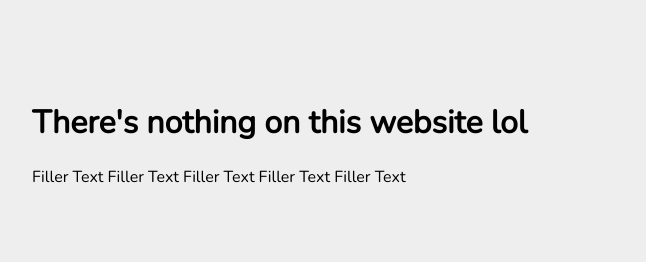
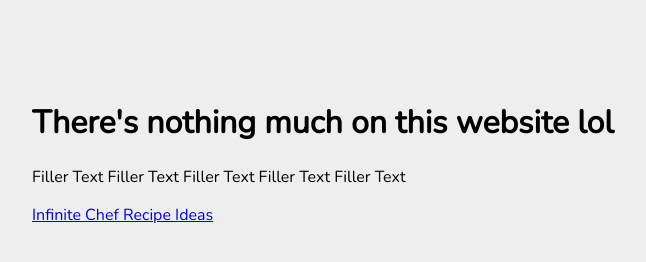
Before and after one commit to SquareScreamYT/SquareScreamYT.github.io, a plain HTML site: page index.html in a window 1280 px wide. Shown: the whole page, without its empty margins (224-870 px from the left). Drawn offline with nearby package versions, Linux system fonts and the light colour scheme.

Commit message:
Update index.html

```diff
--- a/index.html
+++ b/index.html
@@ -9,8 +9,10 @@
 </head>
 <body>
 
-<h1>There's nothing on this website lol</h1>
+<h1>There's nothing much on this website lol</h1>
 <p>Filler Text Filler Text Filler Text Filler Text Filler Text</p>
+
+<a href="infinite-chef-recipes.html">Infinite Chef Recipe Ideas</a>
 
 </body>
 </html>
```
